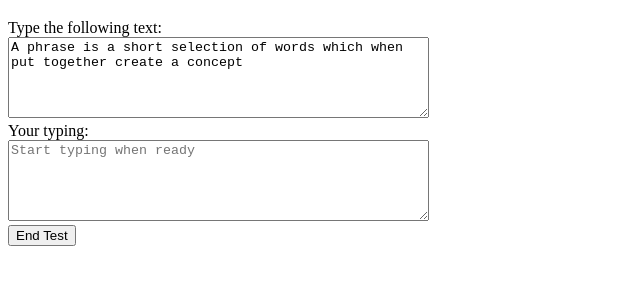
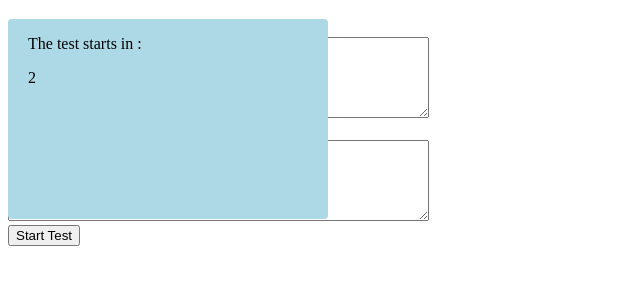
Before and after one commit to thleima/vanilla-typing-speed, a plain HTML site: page index.html in a window 1280 px wide. Both pictures are taken after a click on the button "Start Test". Shown: the part 61-346 px from the top of the page, without its empty margins (0-640 px from the left). Drawn offline with Linux system fonts and the light colour scheme.

Commit message:
starter modal with countdown

```diff
--- a/index.html
+++ b/index.html
@@ -7,7 +7,10 @@
 </head>
 <body>
   <h1>Speed Typing Analysis</h1>
-
+    <div id="starter" class="unvisible">
+      <p>The test starts in :</p>
+      <p id="counter"></p>
+    </div>
     <label for="inputText">Type the following text:</label><br>
     <textarea id="inputText"  cols="50" rows="5" readonly placeholder="Get ready to type..."></textarea><br>
 
--- a/index.js
+++ b/index.js
@@ -7,7 +7,8 @@ let testTextArray = [
 ];
 let startTime, endTime;
 
-function startTest() {
+async function startTest() {
+  await starterModal();
   // Select a random sentence from the testTextArray
   let randomIndex = Math.floor(Math.random() * testTextArray.length + 1);
   document.getElementById("inputText").value = testTextArray[randomIndex];
@@ -62,3 +63,23 @@ function endTest() {
   button.innerHTML = "Start Test";
   button.onclick = startTest;
 }
+
+function starterModal() {
+  return new Promise((resolve, reject) => {
+    const modal = document.getElementById("starter");
+    modal.classList.remove("unvisible");
+    let countDown = 4;
+    //interval
+    let interval = setInterval(() => {
+      countDown--;
+      document.getElementById("counter").innerText = String(countDown);
+      if (countDown === 0) {
+        clearInterval(interval);
+      }
+    }, 1000);
+    //time out + resolve
+    setTimeout(() => {
+      resolve(modal.classList.add("unvisible"));
+    }, 4000);
+  });
+}
--- a/styles.css
+++ b/styles.css
@@ -0,0 +1,13 @@
+#starter {
+  border-radius: 4px;
+  width: 280px;
+  height: 200px;
+  padding: 0 20px;
+  position: fixed;
+  z-index: 1;
+  background-color: lightblue;
+}
+
+.unvisible {
+  display: none;
+}
```
